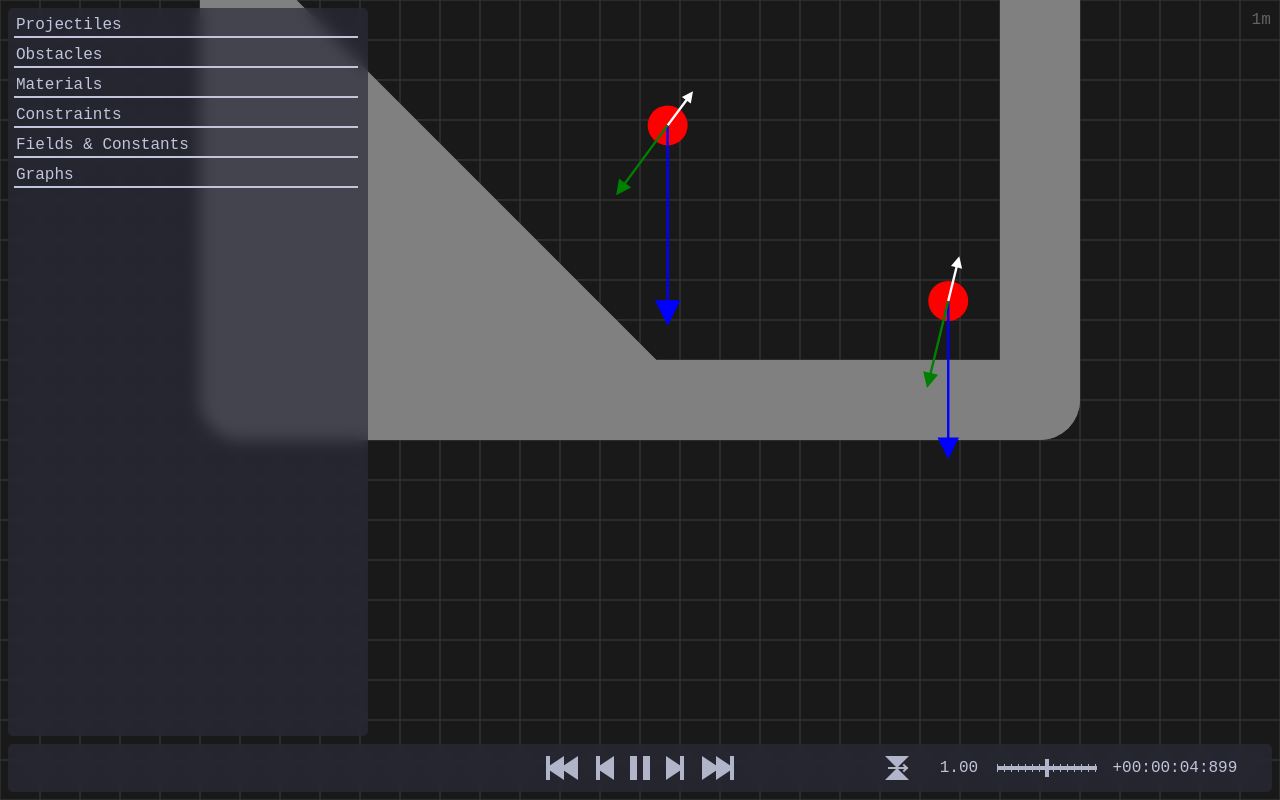
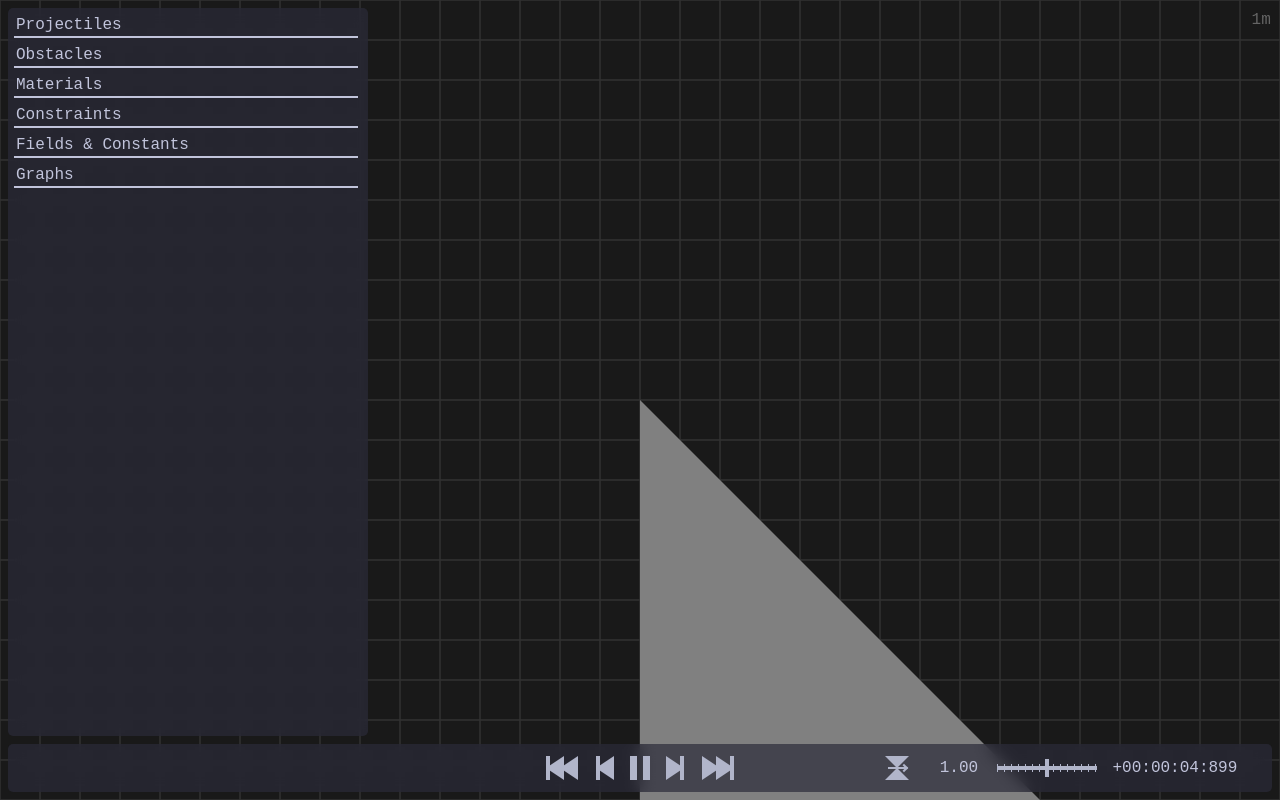
Before and after one commit to Mr25300/physics-simulation, a website with bundled scripts: page index.html in a window 1280 px wide. Built offline with nearby package versions, Linux system fonts and the light colour scheme; animation ran at ten frames a second.

Commit message:
fixed up some bugs, removed property formats for projectiles, added centripetal normal force for curved surface

```diff
--- a/index.html
+++ b/index.html
@@ -72,7 +72,7 @@
         </collapsible-dropdown>
 
         <collapsible-dropdown label="Materials">
-          <item-list id="material-list" item-name="Physics Material", item-type="material-item"></item-list>
+          <item-list id="material-list" item-name="Material", item-type="material-item"></item-list>
         </collapsible-dropdown>
 
         <collapsible-dropdown label="Constraints">
--- a/src/collisions/collisions.ts
+++ b/src/collisions/collisions.ts
@@ -6,7 +6,8 @@ import { Projectile } from "../objects/projectile.js";
 export interface CollisionInfo {
   object: Projectile | Obstacle,
   overlap: number,
-  normal: Vector2
+  normal: Vector2,
+  radialCurvature: number
 }
 
 export class CollisionManager {
--- a/src/core/simulation.ts
+++ b/src/core/simulation.ts
@@ -3,7 +3,7 @@ import { ForceType, Projectile } from "../objects/projectile.js";
 import { Canvas } from "../rendering/canvas.js";
 import { Loop } from "./loop.js";
 import { Obstacle } from "../objects/obstacle.js";
-import { Rope } from "../objects/constraint.js";
+import { Rope as Constraint, Rope, Spring } from "../objects/contraints.js";
 import { GraphHandler } from "../graphing/graphHandler.js";
 import { Camera } from "../rendering/camera.js";
 import { DisplayControl } from "../interfacing/controller.js";
@@ -21,7 +21,7 @@ export interface Constants {
 export class Simulation extends Loop {
   public readonly materials: Set<Material> = new Set();
   public readonly projectiles: Set<Projectile> = new Set();
-  public readonly ropes: Set<Rope> = new Set();
+  public readonly constraints: Set<Constraint> = new Set();
   public readonly obstacles: Set<Obstacle> = new Set();
 
   public readonly fields: Set<Field> = new Set([
@@ -32,7 +32,7 @@ export class Simulation extends Loop {
   public readonly constants: Constants = {
     gravitationalConstant: 0,
     coulombConstant: 0,
-    airDensity: 1.225
+    airDensity: 0//1.225
   };
 
   public canvas: Canvas;
@@ -58,51 +58,29 @@ export class Simulation extends Loop {
     this.uiManager.init();
     this.graphHandler = new GraphHandler();
 
-    const material: Material = new Material("TEST", 1, 0, 0, 0.1, "grey");
-    const ballMaterial: Material = new Material("TEST2", 1, 0, 0, 0.1, "red");
+    const material: Material = new Material("TEST", "grey", 0, 0.5, 0.5, 0, 200, 0.1);
+    this.materials.add(material);
 
-    const proj = new Projectile(0.5, 3, -1, ballMaterial, new Vector2(-8, 10));
+    const proj = new Projectile(0.5, 5, -1, material, new Vector2(1, 0), new Vector2(0, 10));
     this.projectiles.add(proj);
 
-    const proj2 = new Projectile(0.5, 8, 1, ballMaterial, new Vector2(6, 8));
-    this.projectiles.add(proj2);
+    // const rope = new Spring(Vector2.zero, proj, 10, material);
+    // this.constraints.add(rope);
 
-    this.obstacles.add(new Obstacle([new Vector2(-10, 0), new Vector2(10, 0)], 1, false, material));
-    this.obstacles.add(new Obstacle([new Vector2(-10, 10), new Vector2(-10, 0), new Vector2(0, 0)], 1, false, material));
-    this.obstacles.add(new Obstacle([new Vector2(10, 0), new Vector2(10, 10)], 1, false, material));
+    // const proj2 = new Projectile(0.5, 8, 1, material, new Vector2(0, 1), new Vector2(4, 3));
+    // this.projectiles.add(proj2);
 
-    this.obstacles.add(new Obstacle([new Vector2(-100, -100), new Vector2(100, -100), new Vector2(100, 100), new Vector2(-100, 100)], 0, true, material));
+    // this.obstacles.add(new Obstacle([new Vector2(-10, 0), new Vector2(10, 0)], 1, false, material));
+    this.obstacles.add(new Obstacle([new Vector2(0, 0), new Vector2(0, -10), new Vector2(10, -10)], 0, false, material));
+    // this.obstacles.add(new Obstacle([new Vector2(10, 0), new Vector2(10, 10)], 1, false, material));
+
+    // this.obstacles.add(new Obstacle([new Vector2(10, 0), new Vector2(1000, 0)], 1, false, material));
 
     // this.camera.setFrameOfReference(proj);
 
     this.start();
     // this.graphHandler.activateProjectile(proj, 0);
     // this.graphHandler.activateProjectile(proj2, 0);
-
-    // // ################Where do I put this?????????################
-    // // Its for the hamburger icon on mobile
-    // document.addEventListener('DOMContentLoaded', () => {
-    //   const toggle = document.createElement('button');
-    //   toggle.className = 'sidebar-toggle';
-    //   document.body.appendChild(toggle);
-
-    //   const sidebar = document.querySelector('.content-container');
-
-    //   toggle.addEventListener('click', () => {
-    //     sidebar.classList.toggle('active');
-    //     toggle.classList.toggle('active');
-    //   });
-
-    //   // Close sidebar when clicking outside
-    //   document.addEventListener('click', (e) => {
-    //     if (sidebar.classList.contains('active') &&
-    //       !sidebar.contains(e.target) &&
-    //       e.target !== toggle) {
-    //       sidebar.classList.remove('active');
-    //       toggle.classList.remove('active');
-    //     }
-    //   });
-    // });
   }
 
   public update(deltaTime: number): void {
@@ -140,18 +118,20 @@ export class Simulation extends Loop {
       }
 
       projectile.updateForces();
+
+      // console.log(projectile.velocity.magnitude);
     }
 
-    for (const rope of this.ropes) {
-      rope.updateForces();
+    for (const constraint of this.constraints) {
+      constraint.updateForces();
     }
 
     for (const projectile of this.projectiles) {
       projectile.updateKinematics(deltaTime);
     }
 
-    for (const rope of this.ropes) {
-      rope.updateKinematics();
+    for (const constraint of this.constraints) {
+      constraint.updateKinematics();
     }
   }
 
--- a/src/interfacing/listcomponents.ts
+++ b/src/interfacing/listcomponents.ts
@@ -66,7 +66,7 @@ export class MaterialItem extends ListedItem {
   constructor(material?: Material) {
     super();
 
-    if (!material) material = new Material(`Material #${Simulation.instance.materials.size + 1}`, 0.5, 0.4, 0.3, 0.2, "grey");
+    if (!material) material = new Material(`Material #${Simulation.instance.materials.size + 1}`, "grey", 0.5, 0.4, 0.3, 0.2, 0, 0);
 
     Simulation.instance.materials.add(material);
 
--- /dev/null
+++ b/src/objects/contraints.ts
@@ -0,0 +1,74 @@
+import { Vector2 } from "../math/vector2.js";
+import { Material } from "./material.js";
+import { ForceType, Projectile } from "./projectile.js";
+
+export abstract class Constraint {
+  constructor(
+    public origin: Vector2, // Vector2 | Projectile
+    public attachment: Projectile,
+    public length: number,
+    public material: Material
+  ) { }
+
+  public abstract updateForces(): void;
+  public abstract updateKinematics(): void;
+}
+
+export class Rope extends Constraint {
+  constructor(origin: Vector2, attachment: Projectile, length: number, material: Material) {
+    super(origin, attachment, length, material);
+  }
+
+  public updateForces(): void {
+    const centerDiff: Vector2 = this.origin.subtract(this.attachment.position);
+
+    if (centerDiff.magnitude >= this.length - 1e-2) {
+      const tangentialVel: number = centerDiff.unit.orthogonal.dot(this.attachment.velocity);
+
+      const radialForce: number = centerDiff.unit.dot(this.attachment.netForce);
+      const centripetalForce: number = this.attachment.mass * tangentialVel ** 2 / this.length;
+      const tensionForce: number = Math.max(centripetalForce - radialForce, 0);
+
+      this.attachment.applyForce(centerDiff.unit.multiply(tensionForce), false, ForceType.tension);
+    }
+  }
+
+  public updateKinematics(): void {
+    const centerDiff: Vector2 = this.origin.subtract(this.attachment.position);
+
+    if (centerDiff.magnitude > this.length) {
+      this.attachment.displace(centerDiff.unit.multiply(centerDiff.magnitude - this.length));
+    }
+
+    if (centerDiff.magnitude >= this.length - 1e-2) {
+      const radialVel: number = centerDiff.unit.dot(this.attachment.velocity);
+
+      let responseScale: number = 1;
+      if (radialVel < -0.1) responseScale += this.material.elasticity;
+
+      this.attachment.applyForce(centerDiff.unit.multiply(-radialVel * this.attachment.mass * responseScale), true);
+    }
+  }
+}
+
+export class Spring extends Constraint {
+  constructor(origin: Vector2, attachment: Projectile, length: number, material: Material) {
+    super(origin, attachment, length, material);
+  }
+
+  public updateForces(): void {
+    let centerDiff: Vector2 = this.origin.subtract(this.attachment.position);
+    if (centerDiff.magnitude === 0) centerDiff = new Vector2(0, 1);
+
+    const displacement: number = this.length - centerDiff.magnitude;
+    const parallelVelocity: number = centerDiff.dot(this.attachment.velocity);
+
+    const restoringForce: number = -this.material.stiffness * displacement;
+    const dampingForce: number = -this.material.damping * parallelVelocity;
+    const totalForce: number = restoringForce + dampingForce;
+
+    this.attachment.applyForce(centerDiff.unit.multiply(totalForce), false, ForceType.restoring);
+  }
+
+  public updateKinematics(): void {}
+}
--- a/src/objects/material.ts
+++ b/src/objects/material.ts
@@ -1,11 +1,13 @@
 export class Material {
   constructor(
     public name: string,
+    public color: string,
     public elasticity: number,
     public staticFriction: number,
     public kineticFriction: number,
     public drag: number,
-    public color: string
+    public stiffness: number,
+    public damping: number
   ) { }
 
   public combineElasticity(other: Material): number {
--- a/src/objects/obstacle.ts
+++ b/src/objects/obstacle.ts
@@ -71,6 +71,7 @@ export class Obstacle {
     let intersection: boolean = false;
     let minOverlap: number = this.inverse ? -Infinity : Infinity;
     let minNormal: Vector2 = Vector2.zero;
+    let isCorner: boolean = false;
 
     const closestVert: Vector2 = this.getClosestVertex(projectile.position);
     const vertNormal = projectile.position.subtract(closestVert).unit;
@@ -113,13 +114,15 @@ export class Obstacle {
         intersection = true;
         minOverlap = overlap;
         minNormal = info.normal.multiply(normalDir);
+        isCorner = info === projVertAxis;
       }
     }
 
     if (intersection) return {
       object: this,
       overlap: minOverlap,
-      normal: minNormal
+      normal: minNormal,
+      radialCurvature: (this.inverse && isCorner) ? this.radius : 0
     };
   }
 
--- a/src/objects/projectile.ts
+++ b/src/objects/projectile.ts
@@ -8,11 +8,13 @@ import { Simulation } from "../core/simulation.js";
 export enum ForceType {
   unspecified = "Unspecified",
   gravity = "Gravity",
+  electrostatic = "Electrostatic",
   normal = "Normal",
-  friction = "Friction",
-  drag = "Drag",
+  sFriction = "Static Friction",
+  kFriction = "Kinetic Friction",
   tension = "Tension",
-  electrostatic = "Electrostatic"
+  restoring = "Restoring",
+  drag = "Drag"
 }
 
 export type Force = {
@@ -90,18 +92,22 @@ export class Projectile {
   }
 
   public updateForces(): void {
-    let dragMagnitude: number = this.material.drag * Simulation.instance.constants.airDensity * this.crossSectionArea * this._velocity.magnitude ** 2 / 2;
-    if (dragMagnitude === Infinity || isNaN(dragMagnitude)) dragMagnitude = 0;
+    const dragMagnitude: number = this.material.drag * Simulation.instance.constants.airDensity * this.crossSectionArea * this._velocity.magnitude ** 2 / 2;
 
     this.applyForce(this._velocity.unit.multiply(-dragMagnitude), false, ForceType.drag);
 
     if (this.lastCollision) {
-      const normalVel: number = this.lastCollision.normal.dot(this._velocity);
+      const parallelVelocity: number = this.lastCollision.normal.dot(this._velocity);
 
-      if (Math.abs(normalVel) < 0.2) {
-        const normalForce: number = -this.lastCollision.normal.dot(this._netForce);
+      if (Math.abs(parallelVelocity) < 0.2) {
+        const surfaceTangent: Vector2 = this.lastCollision.normal.orthogonal;
+        const tangentialVelocity: number = surfaceTangent.dot(this._velocity);
 
-        this.applyForce(this.lastCollision.normal.multiply(-normalVel * this.mass), true);
+        const surfaceForce: number = this.lastCollision.normal.dot(this._netForce);
+        const centripetalForce: number = this.lastCollision.radialCurvature > 0 ? this.mass * tangentialVelocity ** 2 / this.lastCollision.radialCurvature : 0;
+        const normalForce: number = Math.max(centripetalForce - surfaceForce);
+
+        this.applyForce(this.lastCollision.normal.multiply(-parallelVelocity * this.mass), true);
 
         if (normalForce > 0) {
           this.applyForce(this.lastCollision.normal.multiply(normalForce), false, ForceType.normal);
@@ -121,13 +127,13 @@ export class Projectile {
 
             if (maxFriction >= tangentialMag) this.applyForce(surfaceTangent.multiply(-tangentialVelocity), true);
 
-            this.applyForce(surfaceTangent.multiply(frictionForce), false, ForceType.friction);
+            this.applyForce(surfaceTangent.multiply(frictionForce), false, ForceType.sFriction);
 
           } else {
             const kineticFriction: number = this.material.combineKineticFriction(otherMaterial);
             const frictionForce: number = -Util.sign(tangentialVelocity) * normalForce * kineticFriction;
 
-            this.applyForce(surfaceTangent.multiply(frictionForce));
+            this.applyForce(surfaceTangent.multiply(frictionForce), false, ForceType.kFriction);
           }
         }
       }
@@ -197,7 +203,8 @@ export class Projectile {
     if (difference.magnitude <= radiiSum) return {
       object: projectile,
       overlap: radiiSum - difference.magnitude,
-      normal: difference.unit
+      normal: difference.unit,
+      radialCurvature: 0
     }
   }
 
--- a/src/rendering/canvas.ts
+++ b/src/rendering/canvas.ts
@@ -152,11 +152,13 @@ export class Canvas {
   private readonly FORCE_COLORS: Record<ForceType, string> = {
     [ForceType.unspecified]: "green",
     [ForceType.gravity]: "blue",
-    [ForceType.normal]: "red",
-    [ForceType.tension]: "orange",
-    [ForceType.friction]: "yellow",
-    [ForceType.drag]: "white",
-    [ForceType.electrostatic]: "purple"
+    [ForceType.electrostatic]: "yellow",
+    [ForceType.normal]: "white",
+    [ForceType.tension]: "red",
+    [ForceType.restoring]: "lightgreen",
+    [ForceType.sFriction]: "purple",
+    [ForceType.kFriction]: "orange",
+    [ForceType.drag]: "white"
   }
 
   private context: CanvasRenderingContext2D;
@@ -349,19 +351,16 @@ export class Canvas {
       });
     }
 
-    for (const rope of Simulation.instance.ropes) {
+    for (const rope of Simulation.instance.constraints) {
       const start: Vector2 = rope.origin;
       const end: Vector2 = rope.attachment.position;
       const distance: number = start.subtract(end).magnitude;
       const ropeStretch: number = distance / rope.length;
-      const ropeWidth: number = this.ROPE_MIN_WIDTH * ropeStretch + this.ROPE_MAX_WIDTH * (1 - ropeStretch);
-
-      this.context.strokeStyle = "brown";
-      this.context.lineWidth = this.scaleToPixels(ropeWidth);
+      const ropeWidth: number = Math.max(this.ROPE_MIN_WIDTH * ropeStretch + this.ROPE_MAX_WIDTH * (1 - ropeStretch), 0);
 
       this.mainLayer.drawShape([start, end], ropeWidth, {
         fill: true,
-        fillStyle: rope.material.color
+        fillStyle: rope.material.color,
       });
     }
 
```
Also changed, not shown: src/objects/constraint.ts (deleted, +0 -85 lines).
